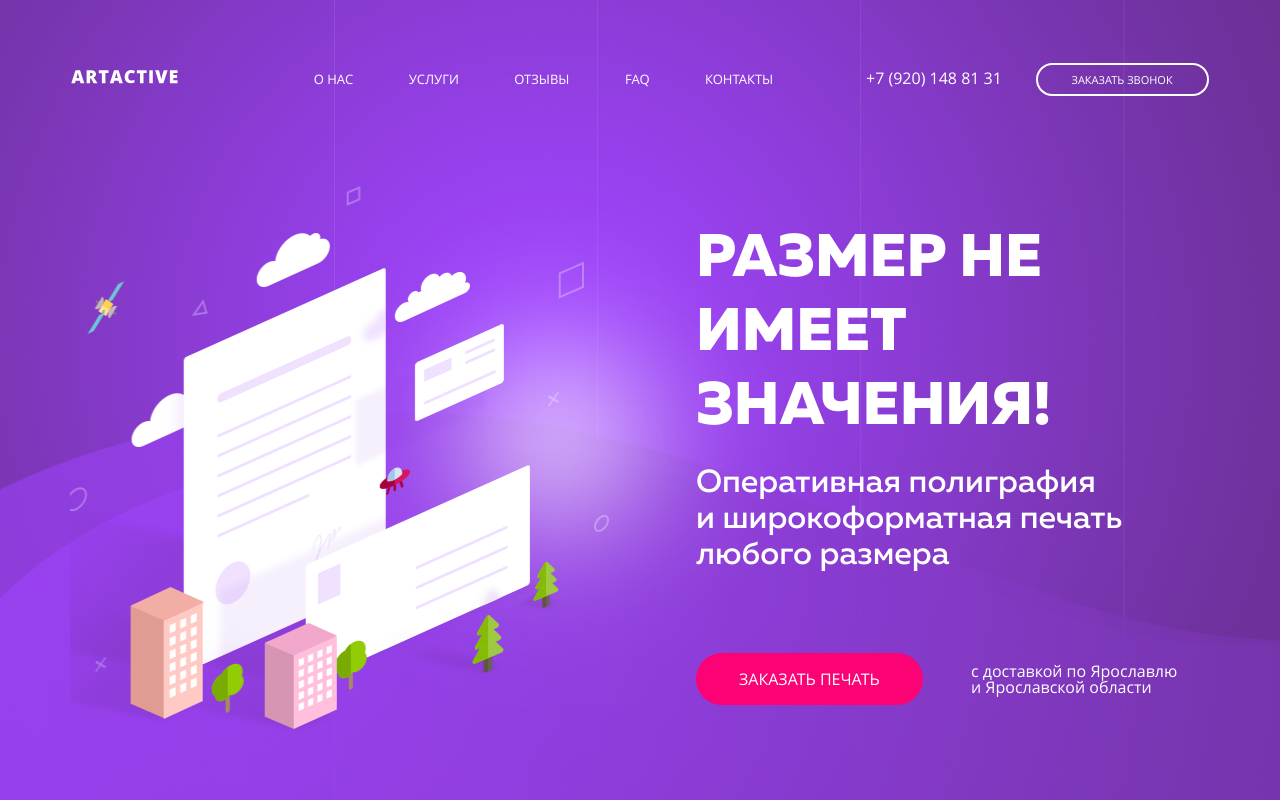
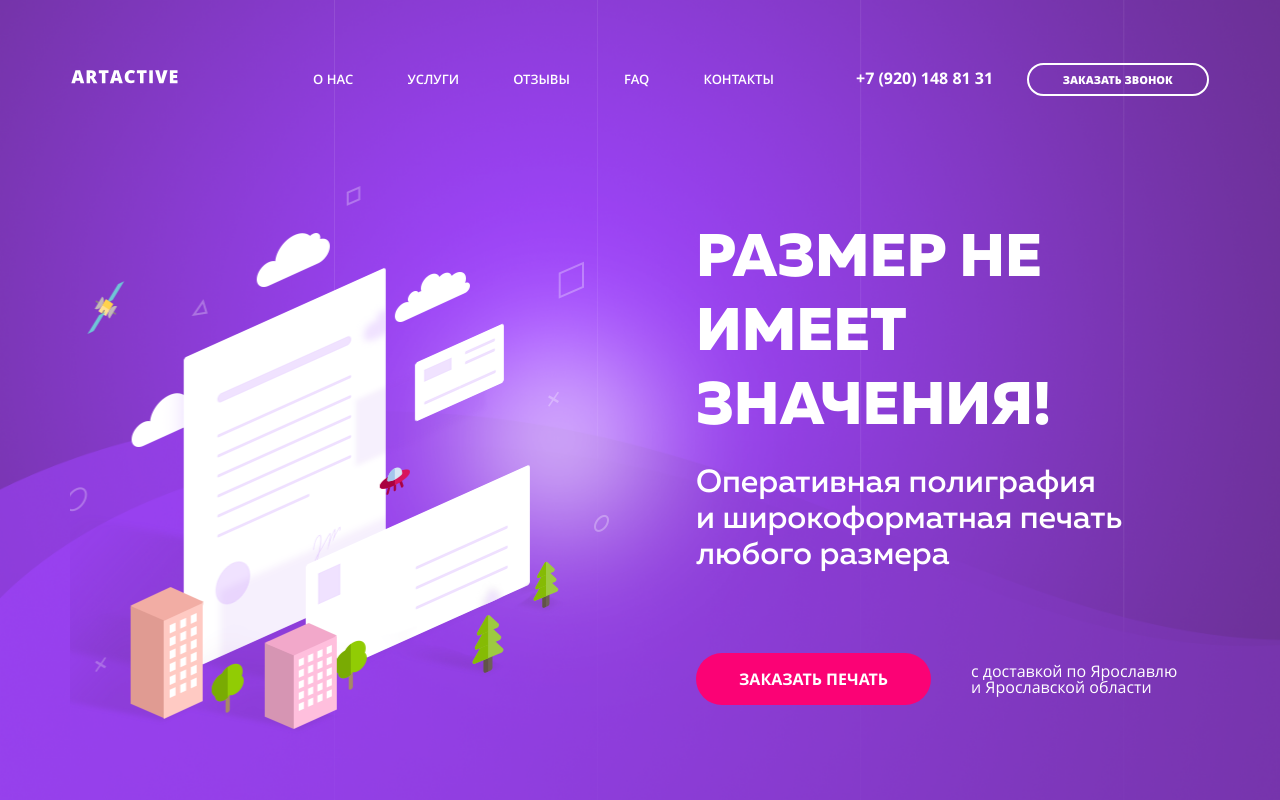
Before and after one commit to Ramitsan/ArtActive-Adaptive, a website: page source/index.html in a window 1280 px wide. Shown: the top 800 px of the page. Drawn offline with nearby package versions, Linux system fonts and the light colour scheme; files that its build step writes are made by us from their sources.

Commit message:
Прописывает параметры шрифтов в хедере

```diff
--- a/source/sass/base/fonts.scss
+++ b/source/sass/base/fonts.scss
@@ -57,3 +57,10 @@
     font-weight: 700;
     src: url('../../fonts/OpenSans-Bold.woff2') format('woff2'), url('../../fonts/OpenSans-Bold.woff') format('woff');
 }
+
+@font-face {
+    font-family: 'Open Sans';
+    font-style: normal;
+    font-weight: 800;
+    src: url('../../fonts/OpenSans-ExtraBold.woff2') format('woff2'), url('../../fonts/OpenSans-ExtraBold.woff') format('woff');
+}
--- a/source/sass/blocks/header-info.scss
+++ b/source/sass/blocks/header-info.scss
@@ -33,6 +33,9 @@
 }
 
 .header-info__link {
+    font-family: $font-Open-Sans;
+    font-style: normal;
+    font-weight: 700;
     padding: 17px 42px;
 }
 
@@ -40,8 +43,10 @@
     width: 210px;
     margin: 0;
     margin-top: 10px;
-    color: $color-white;
+    font-family: $font-Open-Sans;
+    font-style: normal;
+    font-weight: 400;
     font-size: 16px;
     line-height: 16px;
-    font-weight: normal;
+    color: $color-white;
 }
--- a/source/sass/blocks/main-nav.scss
+++ b/source/sass/blocks/main-nav.scss
@@ -15,8 +15,11 @@
 .main-nav__link {
     display: inline-block;
     padding: 4px 25px;
+    font-family: $font-Open-Sans;
+    font-size: 13px;
+    line-height: 14px;
+    font-style: normal;
+    font-weight: 600;
+    text-transform: uppercase;
     color: $color-white;
-    font-size: 13px;
-    line-height: 15px;
-    text-transform: uppercase;
 }
--- a/source/sass/blocks/page-header.scss
+++ b/source/sass/blocks/page-header.scss
@@ -21,27 +21,30 @@
 }
 
 .page-header__call {
-    margin-left: 65px;
+    margin-left: 55px;
 }
 
 .page-header__call a {
+    font-family: $font-Open-Sans;
+    font-style: normal;
     color: $color-white;
     text-transform: uppercase;
 }
 
 .page-header__call-phone {
     font-size: 16px;
-    line-height: 16px;
+    line-height: 18px;
+    font-weight: 700;
 }
 
 .page-header__call-button {
+    font-weight: 800;
     font-size: 11px;
-    line-height: 11px;
+    line-height: 12px;
     padding: 7px 34px;
     margin-left: 30px;
     border-width: 2px;
     border-style: solid;
-    border-color: $color-white;
     border-radius: 17px;
 }
 
```
Also changed, not shown: build/css/style.min.css, source/fonts/OpenSans-ExtraBold.woff (added), source/fonts/OpenSans-ExtraBold.woff2 (added), 1 other file.
